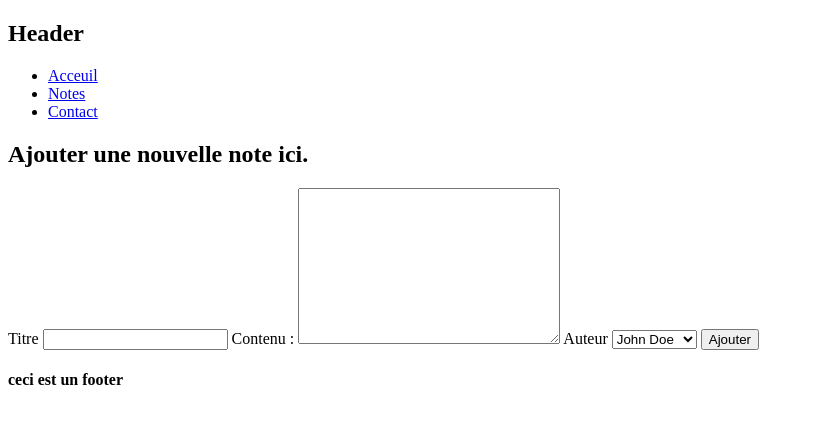
After one commit to GeulinJeanBaptiste/php, a PHP site: page /note-new in a window 1280 px wide. The commit adds this page. Shown: the top 424 px of the page, without its empty margins (0-814 px from the left). Run offline with PHP 8.4, Linux system fonts and the light colour scheme.

Commit message:
Ajouter une note

```diff
--- a/config/routes.php
+++ b/config/routes.php
@@ -5,4 +5,5 @@ $routes = [
     '/notes' => 'controllers/notes.php',
     '/note' => 'controllers/note.php',
     '/note-delete' => 'controllers/note-delete.php',
+    '/note-new' => 'controllers/note-new.php',
   ];
--- /dev/null
+++ b/controllers/note-new.php
@@ -0,0 +1,4 @@
+<?php
+require 'views/note-new.view.php';
+
+require 'models/Database.php';
--- /dev/null
+++ b/views/note-new.view.php
@@ -0,0 +1,17 @@
+<?php require 'partials/header.php' ?>
+<h2>Ajouter une nouvelle note ici.</h2>
+
+<form action="">
+    <label for="titre">Titre</label>
+    <input type="text" name="title" id="title">
+    <label for="content">Contenu :</label>
+    <textarea name="content" id="content" cols="30" rows="10"></textarea>
+    <label for="user">Auteur</label>
+    <select name="user" id="user">
+        <option value="1">John Doe</option>
+        <option value="2">Ben chiant</option>
+        <option value="3">Jane Doe</option>
+    </select>
+    <input type="submit" value="Ajouter">
+</form>
+<?php require 'partials/footer.php' ?>
--- a/views/partials/footer.php
+++ b/views/partials/footer.php
@@ -1,6 +1,6 @@
 <body>
     <footer>
-        <h1>FOOTER</h1>
+        <h4>ceci est un footer</h4>
     </footer>
 </body>
 </html>
--- a/views/partials/header.php
+++ b/views/partials/header.php
@@ -8,12 +8,6 @@
 </head>
 
 <body>
-    <h1>Header</h1>
-    <nav>
-        <ul>
-            <li><a href="/">Acceuil</a></li>
-            <li><a href="/notes">Notes</a></li>
-            <li><a href="/contact">Contact</a></li>
-        </ul>
-    </nav>
+    <h2>Header</h2>
+    <?php include 'nav.php' ?>
 </body>
--- /dev/null
+++ b/views/partials/nav.php
@@ -0,0 +1,7 @@
+<nav>
+    <ul>
+        <li><a href="/">Acceuil</a></li>
+        <li><a href="/notes">Notes</a></li>
+        <li><a href="/contact">Contact</a></li>
+    </ul>
+</nav>
```
Also changed, not shown: views/notes.view.php (+5 -3 lines).
